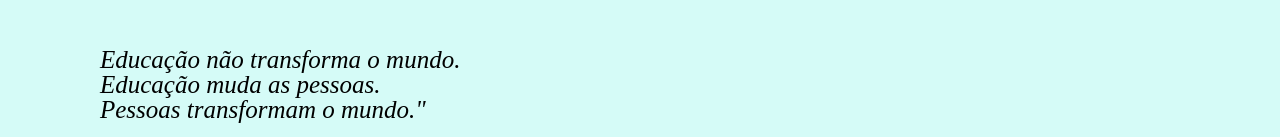
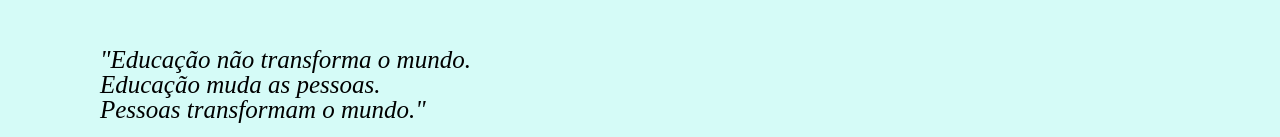
Before and after one commit to EdsonKichie/gastao-agrinho, a plain HTML site: page index.html in a window 1280 px wide. Shown: the part 895-1032 px from the top of the page. Drawn offline with Linux system fonts and the light colour scheme.

Commit message:
Update index.html

```diff
--- a/index.html
+++ b/index.html
@@ -45,7 +45,7 @@
           <br>
           <p>Com essa “arma poderosa” é possível aprimorar e desenvolver os nossos conhecimentos, portanto, tornamos pessoas mais críticas, reflexivas e capazes de melhorar o mundo e a sociedade em que vivemos. È muito mais do que abrir portas para o mercado de trabalho. Com a Educação, os indivíduos abrem um leque de oportunidades para pensar e fazer escolhas, portanto, podem melhorar sua qualidade de vida, a do próximo e do mundo.</p>
           <br><br>
-         <em><p>Educação não transforma o mundo.</p> <p> Educação muda as pessoas.</p>  <p>Pessoas transformam o mundo."</em></p>
+         <em><p>"Educação não transforma o mundo.</p> <p> Educação muda as pessoas.</p>  <p>Pessoas transformam o mundo."</em></p>
           <br>
           <p>- Paulo Freire</p>
       </div>
```
